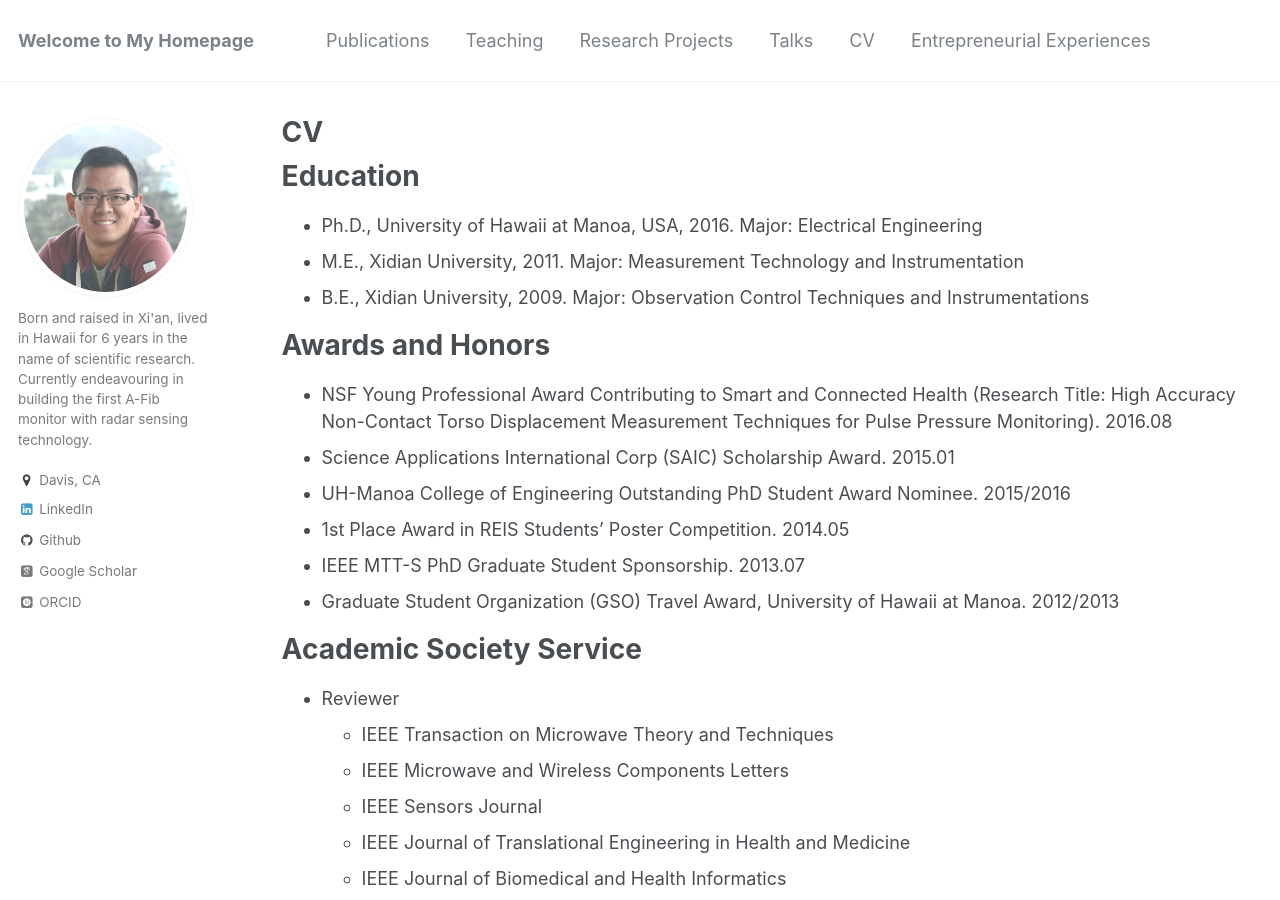
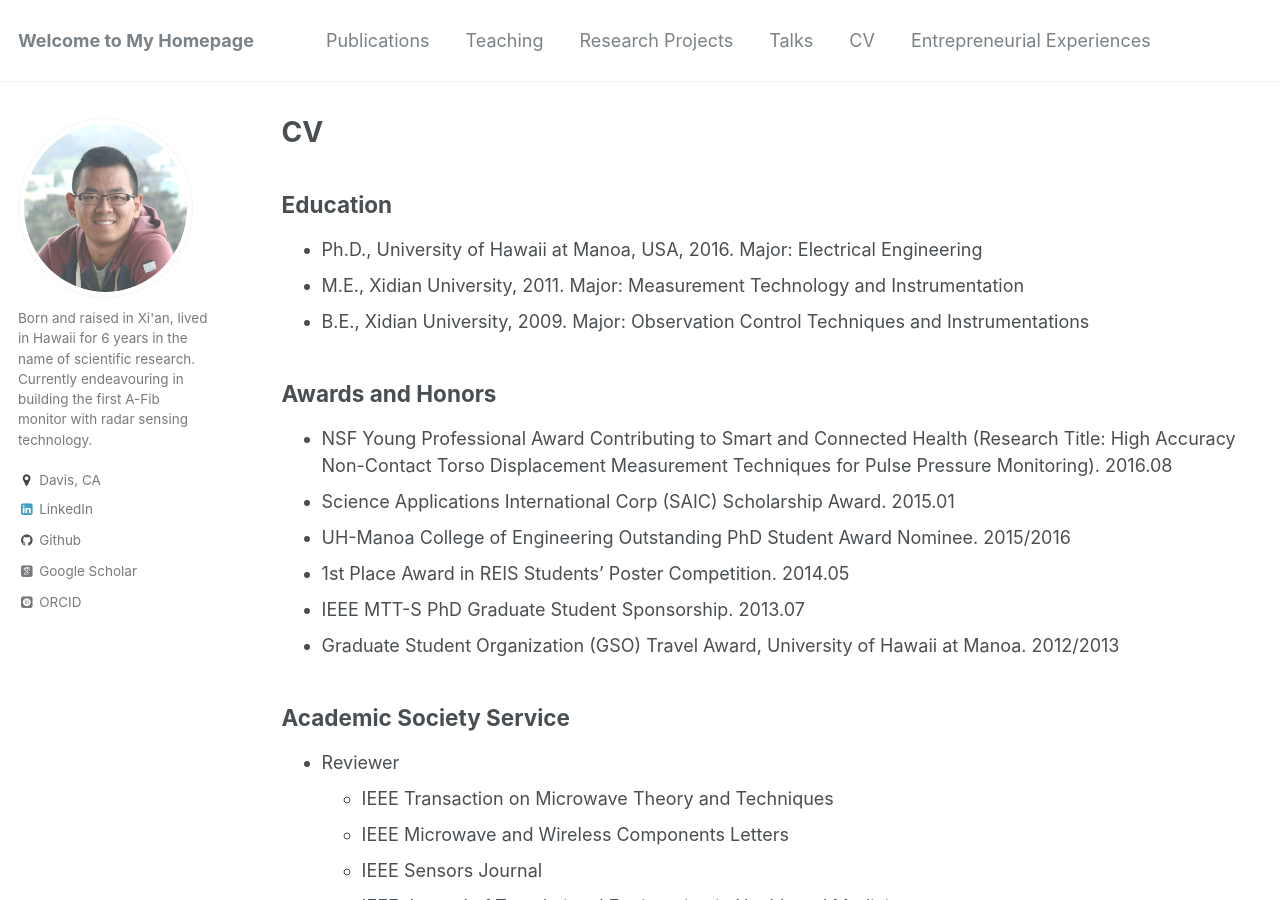
Before and after one commit to x-mengao/x-mengao.github.io, a Jekyll site: the page built from _pages/cv.md, in a window 1280 px wide and 900 px high. Built offline with Jekyll 4.4.1, drawn with Linux system fonts in a browser that asks for light colours; some web fonts are replaced.

Commit message:
Update cv.md

```diff
--- a/_pages/cv.md
+++ b/_pages/cv.md
@@ -9,15 +9,13 @@ redirect_from:
 
 {% include base_path %}
 
-Education
-======
+## Education
 * Ph.D., University of Hawaii at Manoa, USA, 2016. Major: Electrical Engineering
 * M.E., Xidian University, 2011. Major: Measurement Technology and Instrumentation
 * B.E., Xidian University, 2009. Major: Observation Control Techniques and Instrumentations
 
 
-Awards and Honors
-======
+## Awards and Honors
 * NSF Young Professional Award Contributing to Smart and Connected Health (Research Title: High Accuracy Non-Contact Torso Displacement Measurement Techniques for Pulse Pressure Monitoring). 2016.08
 * Science Applications International Corp (SAIC) Scholarship Award. 2015.01
 * UH-Manoa College of Engineering Outstanding PhD Student Award Nominee. 2015/2016
@@ -26,8 +24,7 @@ Awards and Honors
 * Graduate Student Organization (GSO) Travel Award, University of Hawaii at Manoa. 2012/2013
 
 
-Academic Society Service
-======
+## Academic Society Service
 * Reviewer
   * IEEE Transaction on Microwave Theory and Techniques
   * IEEE Microwave and Wireless Components Letters
@@ -49,8 +46,7 @@ Academic Society Service
   * Vice-Chair, IEEE MTT-S Student Branch Chapter at UH Manoa. 2013-2014
 
 
-Outreach
-======
+## Outreach
 * Lab tour guide of Engineering Day, Manoa Experience, Kailua Island School Visit. 2011 - 2015
 * Student volunteer at IEEE International Microwave Symposium. 2013 - 2015
 * Soldering station volunteer at Honolulu Maker Faire. 2014.03
```
